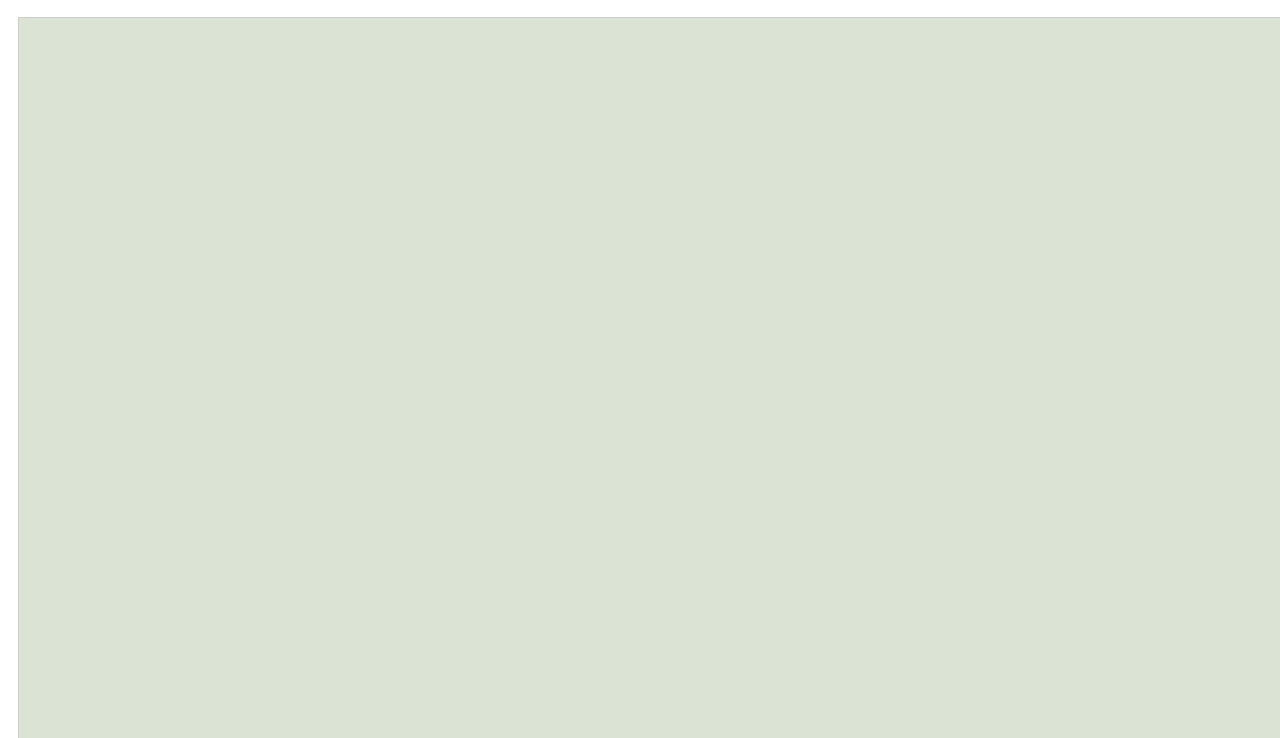
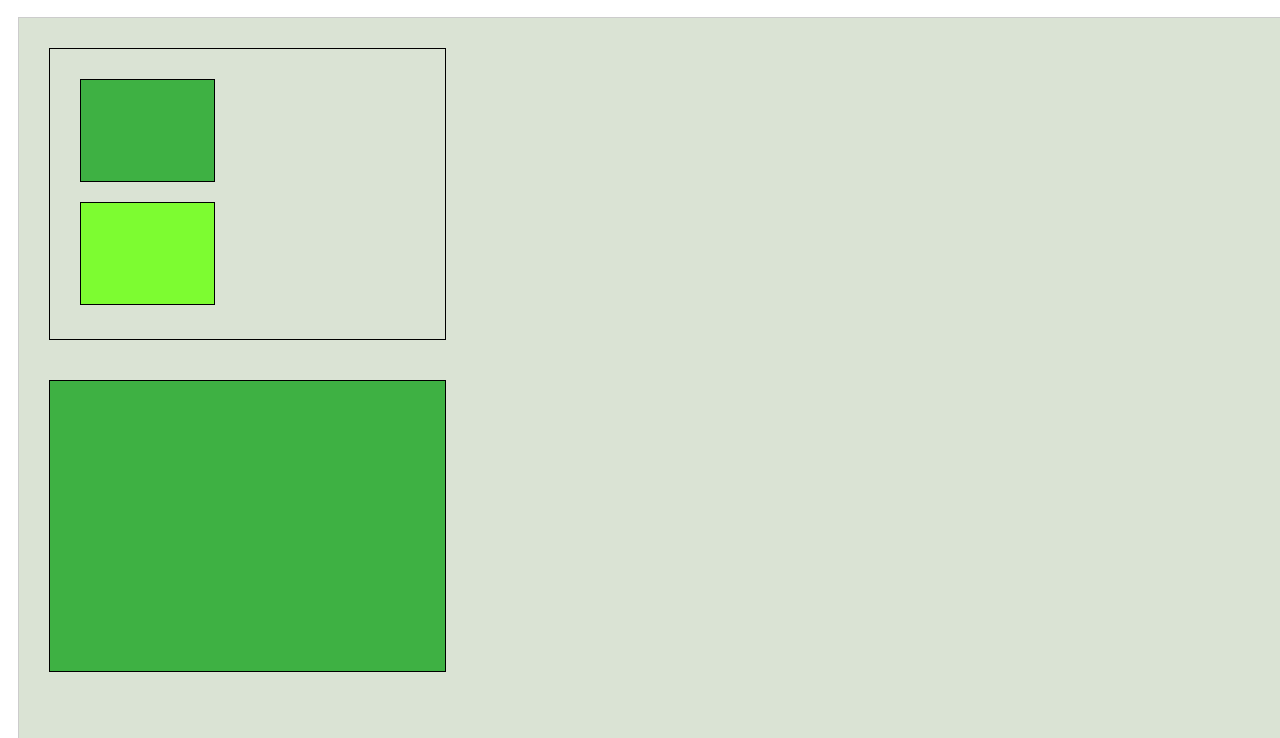
Before and after one commit to 1-TDSJ/exercicios-flexbox, a plain HTML site: page exercicios/exer-02-flex.html in a window 1280 px wide. Shown: the part 62-800 px from the top of the page. Drawn offline with Linux system fonts and the light colour scheme.

Commit message:
Inicio do exercicio 2

```diff
--- a/exercicios/exer-02-flex.html
+++ b/exercicios/exer-02-flex.html
@@ -3,8 +3,8 @@
  <head>
    <meta charset="UTF-8">
    <meta name="viewport" content="width=device-width,initial-scale=1">
+   <link rel="stylesheet" href="../exercicios_CSS/flex-base.css">
    <link rel="stylesheet" href="../exercicios_CSS/exer-02-flex.css">
-   <link rel="stylesheet" href="../exercicios_CSS/flex-base.css">
    <title>EXERCÍCIO-FLEX</title>
  </head>
  <body>
@@ -12,10 +12,12 @@
 
    <div class="container">
      <div class="box-pai">
-       <div class="box box-child-1"></div>
-       <div class="box box-child-2"></div>
-       <div class="box box-child-3"> </div>
-       <div class="box box-child-4"></div>
+       <div class="box box-child">
+            <div class="box box-child-2"></div>
+            <div class="box box-child-1"></div>
+       </div>
+       <div class="box-1 box-child-2">  </div>
+       <div class="box-2 box-child-3"> </div>
      </div>
    </div>
  </body>
--- a/exercicios_CSS/exer-02-flex.css
+++ b/exercicios_CSS/exer-02-flex.css
@@ -0,0 +1,34 @@
+.box-pai{
+    display: flex;
+    flex-direction: column;
+    align-items: stretch;
+}
+
+.box{
+  display:block;
+  width: 30%;
+  height: 30%;
+  margin: 20px;
+  padding: 10px;
+  max-width: 1100px;
+  border: 1px solid;
+}
+
+.box-1{
+  display:block;
+  width: 30%;
+  height: 30%;
+  margin: 20px;
+  padding: 10px;
+  max-width: 1100px;
+  border: 1px solid;
+}
+/* filhos de box child 1*/
+.box-child-1{
+  flex-basis: 60%;
+  background-color: #7dfc31;
+}
+
+.box-child-2{
+  background-color: #3eb143;
+}
```
